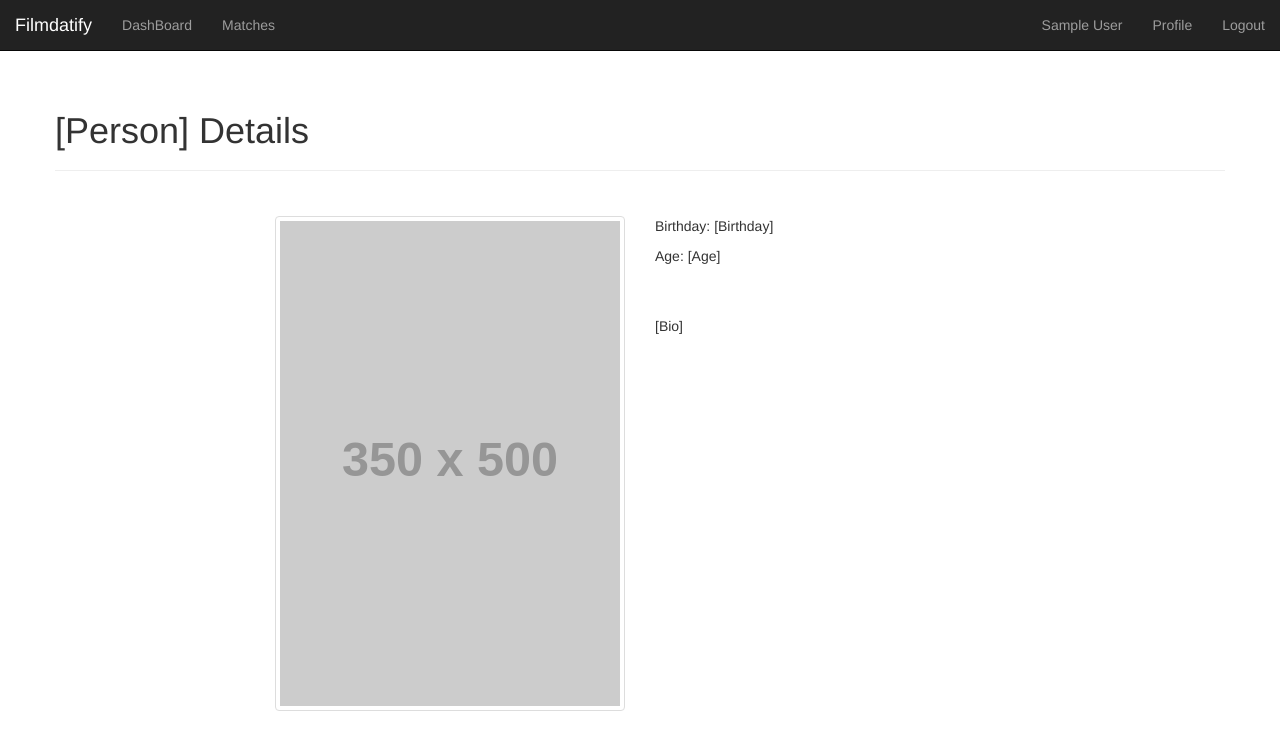
After one commit to Crongz/Fildatify, a Flask app: page /personDetail in a window 1280 px wide. The commit adds this page. Shown: the top 750 px of the page. Run offline with Flask 2, Linux system fonts and the light colour scheme; the visitor is signed in with stand-in values (Sample User, id 1); grey boxes labelled with a size stand in for pictures from a placeholder-image service; some libraries are stand-ins or nearby versions.

Commit message:
person details

```diff
--- a/app/templates/matches.html
+++ b/app/templates/matches.html
@@ -108,7 +108,7 @@
 				<div class="row">
 					<h3>Actors/Actresses/Directors</h3>
 					<div class="list-group list-group-horizontal">
-					  <a href="#" class="list-group-item">
+					  <a href="/personDetail" class="list-group-item">
 							<div class="row">
 								<div class="col-sm-12">
 									<img class="img-responsive thumbnail center-block" src="http://placehold.it/150x200"/>
--- /dev/null
+++ b/app/templates/personDetail.html
@@ -0,0 +1,42 @@
+{% extends "partials/layout.html" %}
+{% block title %} FilmDatify {% endblock %}
+
+{% block body %}
+<style>
+#match-container a:link, a:visited {
+    color: black;
+    text-decoration: none;
+    display: inline-block;
+}
+#col1{
+	padding-top: 10px;
+	padding-left: 275px;
+}
+
+#col2{
+	padding-top: 10px;
+}
+</style>
+
+<div class="container">
+<div class="row">
+	<div class="page-header">
+		<h1>[Person] Details</h1>
+	</div>
+</div>
+</div>
+
+<div class="modal-body row">
+	<div class="col-md-6" id="col1">
+		<img class="img-responsive thumbnail" src="http://placehold.it/350x500"/>
+	</div>
+
+	<div class="col-md-6" id="col2">
+		<p> Birthday: [Birthday] </p>
+		<p> Age: [Age] </p>
+		<br><br>
+		<p> [Bio] </p>
+  	</div>
+</div>
+
+{% endblock %}
--- a/app/view.py
+++ b/app/view.py
@@ -87,6 +87,11 @@ def movieDetail(movie_id):
     result = connection.execute(text(sql), movie_id=request.form['movie_id'])
     print(movie_id)
     return render_template('movieDetail.html')
+
+@view.route('/personDetail', methods=['GET'])
+@login_required
+def personDetail():
+    return render_template('personDetail.html')
 
 """
 Login
```
